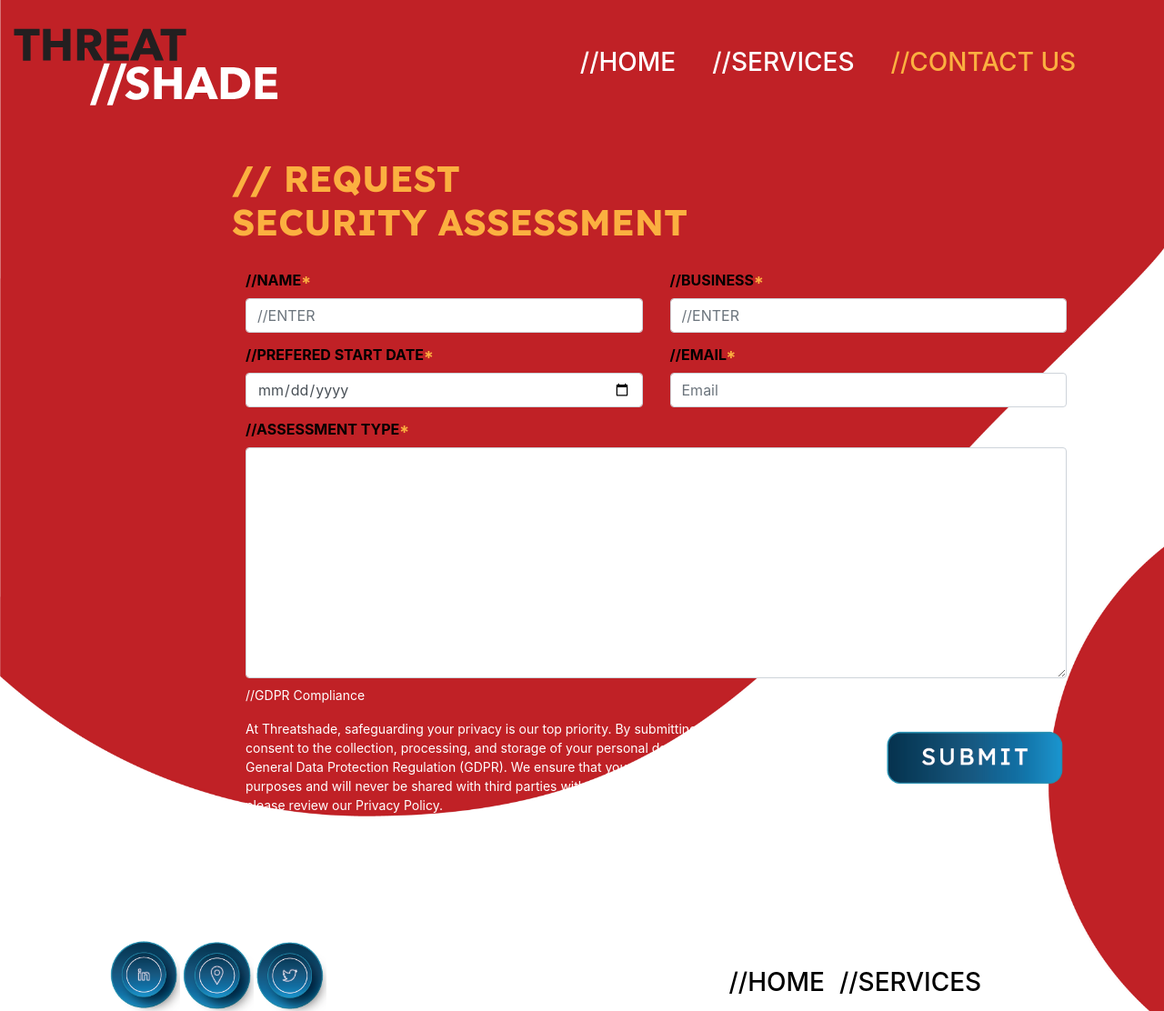
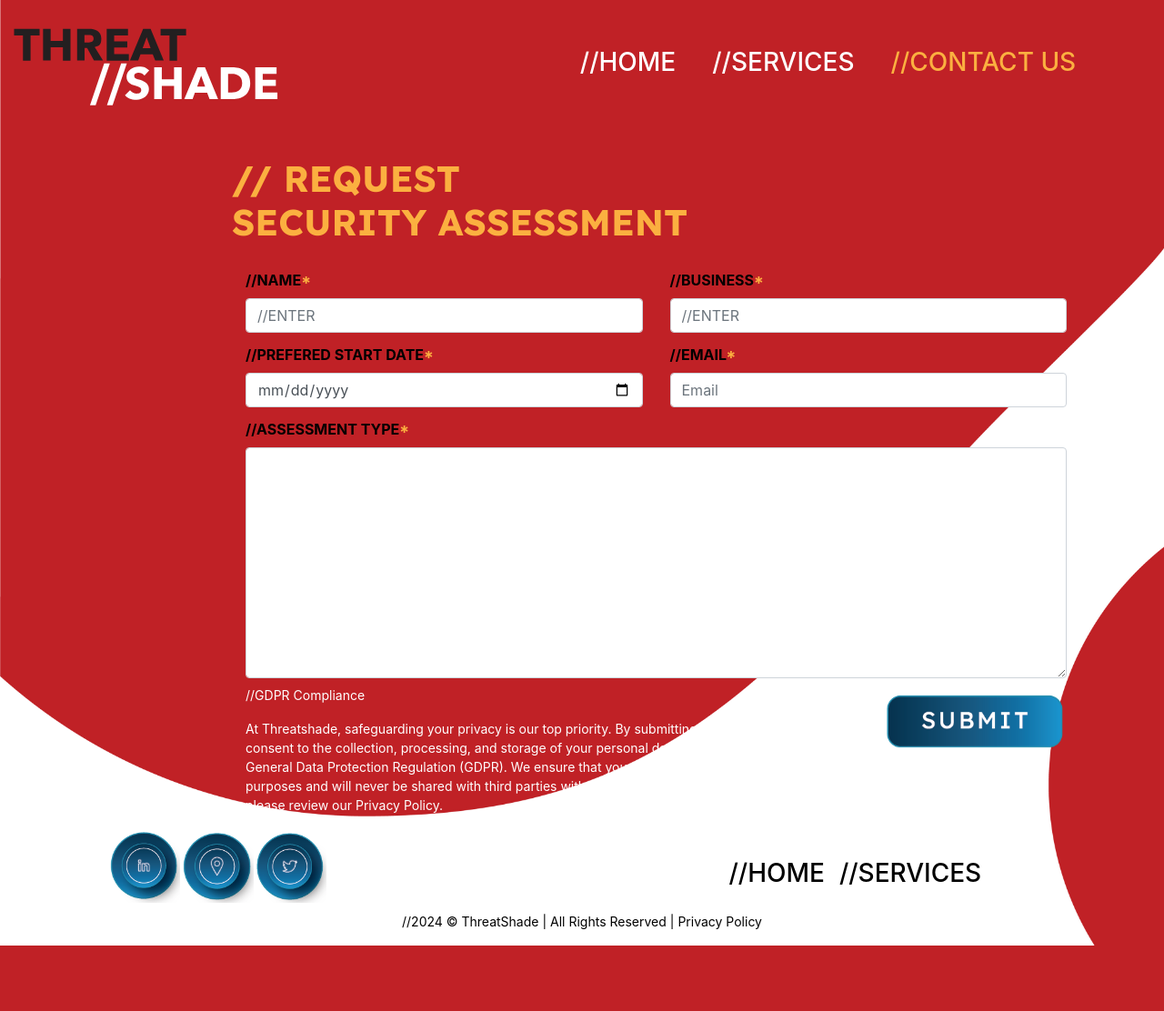
Before and after one commit to SeanKDugg/threatshade, a Flask app: page /contact-us/ in a window 1280 px wide. Shown: the top 1112 px of the page at 91% size. After the commit the page ends 1040 px from the top, so only its background shows below. Run offline with Flask 3, Linux system fonts and the light colour scheme; some libraries are stand-ins or nearby versions.

Commit message:
remove button margins

```diff
--- a/static/css/contact.css
+++ b/static/css/contact.css
@@ -7,6 +7,4 @@
 
 .button-submit {
     height: 4rem;
-    margin-top: 5vh;
-    margin-bottom: 20vh;
 }
```
